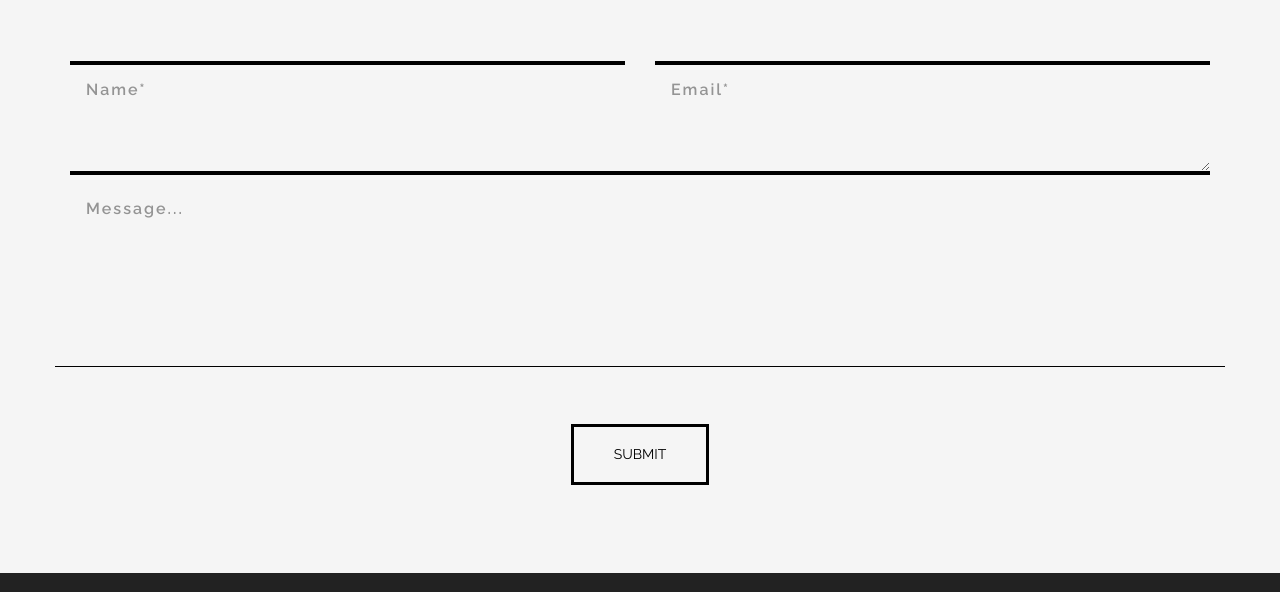
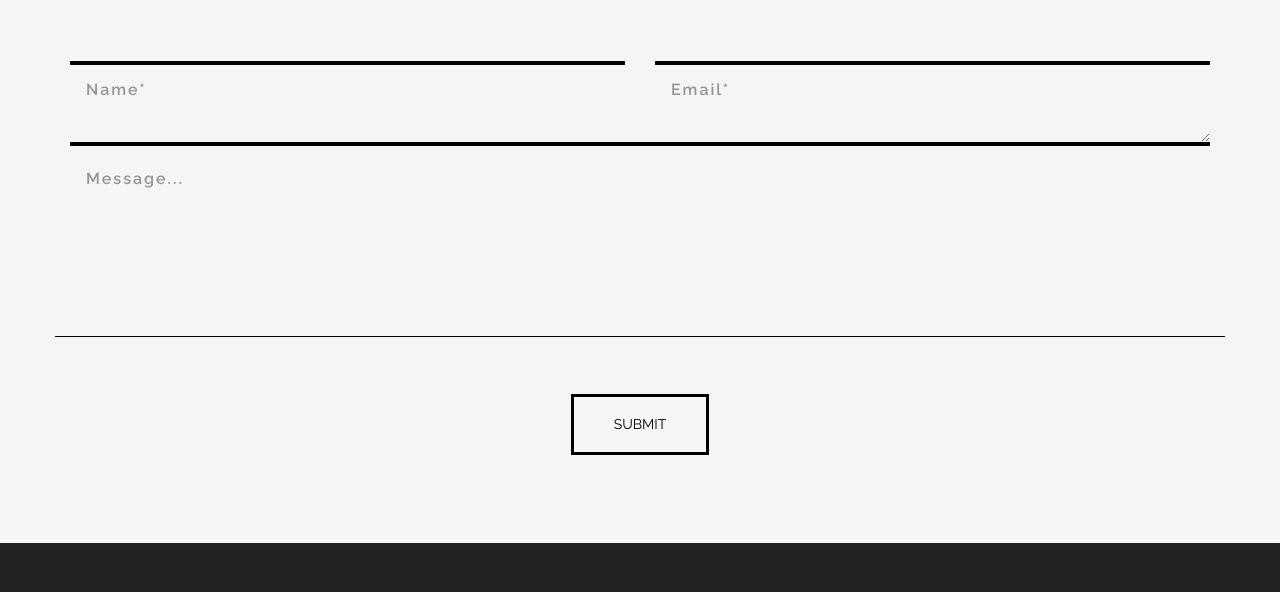
Before and after one commit to Madfinn/HomeTask, a plain HTML site: page HomeWork/HW27/index.html in a window 1280 px wide. Shown: the part 7580-8172 px from the top of the page. Drawn offline with nearby package versions, Linux system fonts and the light colour scheme.

Commit message:
fix textarea

```diff
--- a/HomeWork/HW27/styles/_eleven.scss
+++ b/HomeWork/HW27/styles/_eleven.scss
@@ -30,6 +30,7 @@
 				margin-bottom: 3.1em;
 				.form-message {
 					width: 100%;
+					line-height: 0.5;
 					background-color: $greyLight2;
 					border: none;
 					border-bottom: 4px solid $black;
```
Also changed, not shown: HomeWork/HW27/styles/style.css, 1 other file.
